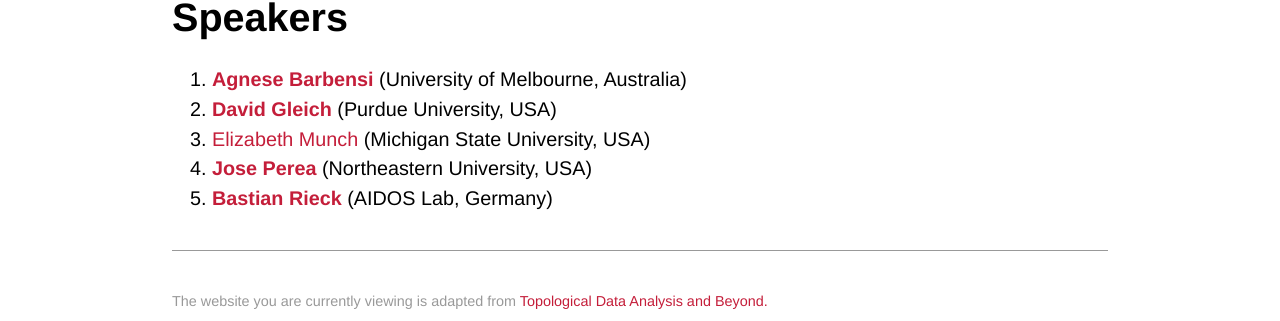
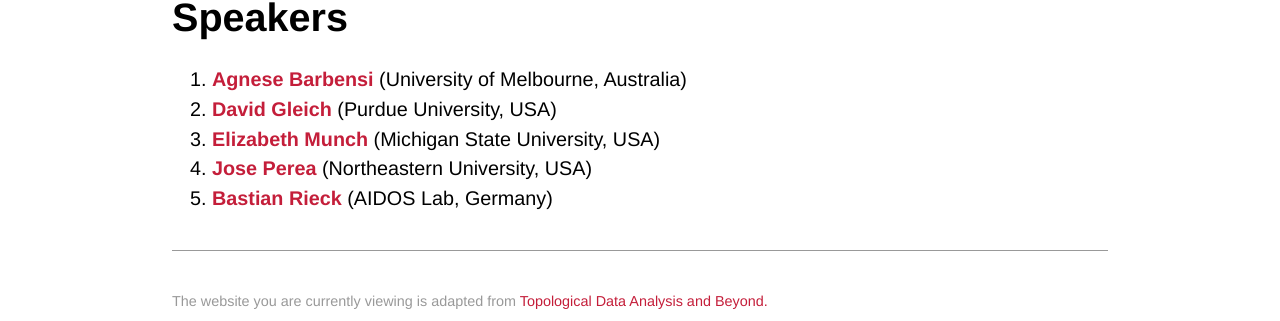
Before and after one commit to WoComtoQC/wocomtoqc.github.io, a Jekyll site: the page built from speakers.md, in a window 1280 px wide. Shown: the part 550-871 px from the top of the page. Built offline with Jekyll 4.4.1, drawn with Linux system fonts in a browser that asks for light colours; some web fonts are replaced; our own code applies the rules of GitHub Pages for plain Markdown files.

```diff
--- a/speakers.md
+++ b/speakers.md
@@ -9,6 +9,6 @@ layout: default
 
 1. [**Agnese Barbensi**](https://sites.google.com/view/agnesebarbensi/home) (University of Melbourne, Australia)
 2. [**David Gleich**](https://www.cs.purdue.edu/homes/dgleich/) (Purdue University, USA)
-3. [Elizabeth Munch](http://www.elizabethmunch.com/) (Michigan State University, USA)
+3. [**Elizabeth Munch**](http://www.elizabethmunch.com/) (Michigan State University, USA)
 4.  [**Jose Perea**](https://www.joperea.com/) (Northeastern University, USA)
 5.  [**Bastian Rieck**](https://bastian.rieck.me/) (AIDOS Lab, Germany)
```
